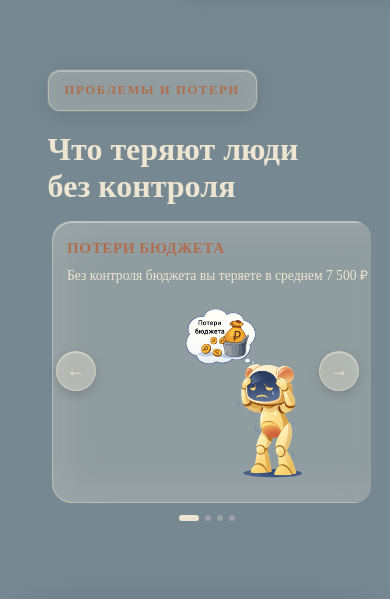
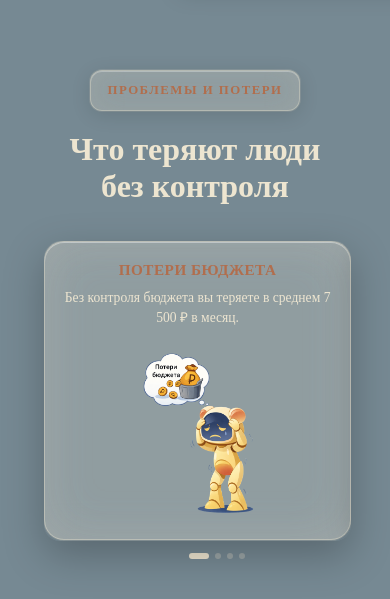
Before and after one commit to lobzik223/Runa-site, a React (Vite) app: page / in a window 390 px wide. Shown: the part 833-1432 px from the top of the page. Built offline with nearby package versions, Linux system fonts and the light colour scheme.

Commit message:
Версия 6.14

```diff
--- a/src/App.css
+++ b/src/App.css
@@ -275,10 +275,15 @@
 
 .problem-grid {
   display: grid;
-  grid-template-columns: repeat(3, 1fr);
-  grid-template-rows: auto auto;
-  gap: 20px;
+  grid-template-columns: repeat(3, minmax(260px, 1fr));
+  grid-template-rows: repeat(2, minmax(220px, auto));
+  gap: 30px;
   position: relative;
+  justify-items: stretch;
+  align-items: stretch;
+  max-width: 1100px;
+  margin: 0 auto;
+  padding: 0 16px;
 }
 
 /* Скрываем карусель на desktop */
@@ -317,6 +322,27 @@
 
 .problem-card-wide {
   grid-column: span 2;
+}
+
+/* Позиционирование карточек на ПК */
+.problem-card-pos-1-1 {
+  grid-column: 1;
+  grid-row: 1;
+}
+
+.problem-card-pos-2-1 {
+  grid-column: 2;
+  grid-row: 1;
+}
+
+.problem-card-pos-2-2 {
+  grid-column: 2;
+  grid-row: 2;
+}
+
+.problem-card-pos-3-2 {
+  grid-column: 3;
+  grid-row: 2;
 }
 
 .problem-card-large {
@@ -731,6 +757,22 @@
     display: none;
   }
 
+  /* Центрируем виджет и заголовок на мобильной версии */
+  .runa-problems {
+    text-align: center; /* Центрируем весь контент */
+  }
+
+  .runa-problems .eyebrow-widget {
+    display: inline-block !important;
+    margin: 0 auto 20px auto; /* Центрируем виджет */
+    text-align: center;
+  }
+
+  .runa-problems h2 {
+    text-align: center !important; /* Центрируем заголовок */
+    margin: 0 auto 16px auto;
+  }
+
   /* Скрываем desktop карточки на мобильной версии */
   .problem-card-desktop {
     display: none;
@@ -741,30 +783,43 @@
     display: block;
     position: relative;
     width: 100%;
-    margin: 0 auto;
+    margin: 20px auto 0;
+    padding: 0;
+    overflow: visible;
+    box-sizing: border-box;
   }
 
   .problem-carousel-container {
     position: relative;
     width: 100%;
+    margin: 0 auto;
+    margin-left: -20px; /* Сдвигаем карточку влево */
     overflow: hidden;
-    border-radius: 16px; /* Немного уменьшаем радиус */
-    margin: 0 4px; /* Небольшие отступы по бокам для кнопок */
+    border-radius: 16px;
+    touch-action: pan-x pan-y; /* Разрешаем горизонтальный и вертикальный свайп */
+    -webkit-overflow-scrolling: touch; /* Плавный скролл на iOS */
+    min-height: 300px;
   }
 
   .problem-carousel-track {
     display: flex;
-    transition: transform 0.4s cubic-bezier(0.4, 0, 0.2, 1);
+    transition: transform 0.5s cubic-bezier(0.25, 0.46, 0.45, 0.94); /* Более плавный переход */
     will-change: transform;
+    width: 100%;
+    backface-visibility: hidden; /* Улучшение производительности */
+    -webkit-backface-visibility: hidden;
+    transform-style: preserve-3d; /* Для плавной анимации */
   }
 
   .problem-card-mobile {
     min-width: 100%;
+    width: 100%;
     flex-shrink: 0;
-    padding: 16px 14px; /* Уменьшаем padding для более компактных карточек */
-    min-height: auto; /* Убираем фиксированную высоту */
+    padding: 18px 16px; /* Оптимальный padding для мобильной версии */
+    min-height: auto;
     display: flex;
     flex-direction: column;
+    box-sizing: border-box; /* Учитываем padding в ширине */
   }
 
   .problem-card-mobile .problem-card-text {
@@ -796,64 +851,32 @@
 
   .problem-card-mobile .problem-card-image {
     flex: 1;
-    min-height: 160px; /* Уменьшаем минимальную высоту изображения */
-    max-height: 180px;
-    margin-top: 8px;
+    min-height: 150px;
+    max-height: 170px;
+    margin-top: 10px;
     display: flex;
     align-items: center;
     justify-content: center;
+    overflow: hidden;
   }
 
   .problem-card-mobile .problem-card-image img {
-    max-height: 180px; /* Уменьшаем максимальную высоту изображения */
+    max-height: 170px;
     max-width: 100%;
     width: auto;
     height: auto;
     object-fit: contain;
+    display: block;
   }
 
-  /* Кнопки навигации карусели */
-  .carousel-btn {
-    position: absolute;
-    top: 50%;
-    transform: translateY(-50%);
-    width: 40px; /* Уменьшаем размер кнопок */
-    height: 40px;
-    border-radius: 50%;
-    background: rgba(237, 229, 208, 0.3);
-    border: 1px solid rgba(237, 229, 208, 0.5);
-    backdrop-filter: blur(15px);
-    -webkit-backdrop-filter: blur(15px);
-    color: #EDE5D0;
-    font-size: 18px;
-    font-weight: 600;
-    cursor: pointer;
-    display: flex;
-    align-items: center;
-    justify-content: center;
-    z-index: 10;
-    transition: all 0.3s ease;
-    box-shadow: 0 4px 12px rgba(0, 0, 0, 0.15),
-                inset 0 0 30px rgba(237, 229, 208, 0.2),
-                inset 0 1px 0 rgba(255, 255, 255, 0.4);
-    user-select: none;
-    -webkit-tap-highlight-color: transparent;
+  /* Тень для контейнера карусели */
+  .problem-carousel-mobile .problem-carousel-container {
+    box-shadow: 0 14px 40px rgba(0, 0, 0, 0.25);
   }
 
-  .carousel-btn:hover,
-  .carousel-btn:active {
-    background: rgba(237, 229, 208, 0.4);
-    transform: translateY(-50%) scale(1.05);
-    box-shadow: 0 6px 16px rgba(0, 0, 0, 0.2),
-                inset 0 0 40px rgba(237, 229, 208, 0.3);
-  }
-
-  .carousel-btn-prev {
-    left: 8px; /* Ближе к краю */
-  }
-
-  .carousel-btn-next {
-    right: 8px; /* Ближе к краю */
+  /* Скрываем кнопки навигации на мобильной версии - только свайп */
+  .problem-carousel-mobile .carousel-btn {
+    display: none !important; /* Полностью скрываем кнопки */
   }
 
   /* Индикаторы карусели */
--- a/src/App.tsx
+++ b/src/App.tsx
@@ -10,6 +10,9 @@ const App: React.FC = () => {
   const introSectionRef = useRef<HTMLElement>(null);
   const introTextRef = useRef<HTMLDivElement>(null);
   const widgetRef = useRef<HTMLDivElement>(null);
+  const carouselRef = useRef<HTMLDivElement>(null);
+  const touchStartX = useRef<number>(0);
+  const touchEndX = useRef<number>(0);
 
   const problems = [
     {
@@ -44,6 +47,34 @@ const App: React.FC = () => {
 
   const prevProblem = () => {
     setCurrentProblemIndex((prev) => (prev - 1 + problems.length) % problems.length);
+  };
+
+  // Поддержка свайпа для мобильной версии
+  const handleTouchStart = (e: React.TouchEvent) => {
+    touchStartX.current = e.touches[0].clientX;
+  };
+
+  const handleTouchMove = (e: React.TouchEvent) => {
+    touchEndX.current = e.touches[0].clientX;
+  };
+
+  const handleTouchEnd = () => {
+    if (!touchStartX.current || !touchEndX.current) return;
+
+    const distance = touchStartX.current - touchEndX.current;
+    const minSwipeDistance = 50;
+
+    if (distance > minSwipeDistance) {
+      // Свайп влево - следующая карточка
+      nextProblem();
+    } else if (distance < -minSwipeDistance) {
+      // Свайп вправо - предыдущая карточка
+      prevProblem();
+    }
+
+    // Сброс значений
+    touchStartX.current = 0;
+    touchEndX.current = 0;
   };
 
   const handleVideoLoaded = () => {
@@ -131,8 +162,25 @@ const App: React.FC = () => {
           </p>
           <div className="problem-grid">
             {/* Desktop версия - все карточки */}
-            {problems.map((problem, index) => (
-              <article key={index} className="problem-card problem-card-with-image problem-card-desktop">
+            {problems.map((problem, index) => {
+              let gridClass = '';
+              // Позиционирование карточек на ПК:
+              // index 0: "Потери бюджета" - колонка 1, строка 1
+              // index 1: "Импульсивные траты" - колонка 2, строка 1
+              // index 2: "Незнание о расходах" - колонка 2, строка 2 (под "Импульсивные траты")
+              // index 3: "Перерасход" - колонка 3, строка 2 (правый угол)
+              if (index === 0) {
+                gridClass = 'problem-card-pos-1-1';
+              } else if (index === 1) {
+                gridClass = 'problem-card-pos-2-1';
+              } else if (index === 2) {
+                gridClass = 'problem-card-pos-2-2';
+              } else if (index === 3) {
+                gridClass = 'problem-card-pos-3-2';
+              }
+
+              return (
+                <article key={index} className={`problem-card problem-card-with-image problem-card-desktop ${gridClass}`}>
                   <div className="problem-card-text">
                     <h3 className="problem-card-title">{problem.title}</h3>
                     <p className="problem-card-desc">{problem.desc}</p>
@@ -141,7 +189,8 @@ const App: React.FC = () => {
                     <img src={problem.image} alt={problem.alt} />
                   </div>
                 </article>
-            ))}
+              );
+            })}
 
             {/* Mobile версия - карусель */}
             <div className="problem-carousel-mobile">
@@ -152,7 +201,13 @@ const App: React.FC = () => {
               >
                 ←
               </button>
-              <div className="problem-carousel-container">
+              <div
+                className="problem-carousel-container"
+                ref={carouselRef}
+                onTouchStart={handleTouchStart}
+                onTouchMove={handleTouchMove}
+                onTouchEnd={handleTouchEnd}
+              >
                 <div
                   className="problem-carousel-track"
                   style={{ transform: `translateX(-${currentProblemIndex * 100}%)` }}
```
Lines whose indentation alone changed are shown as unchanged.
